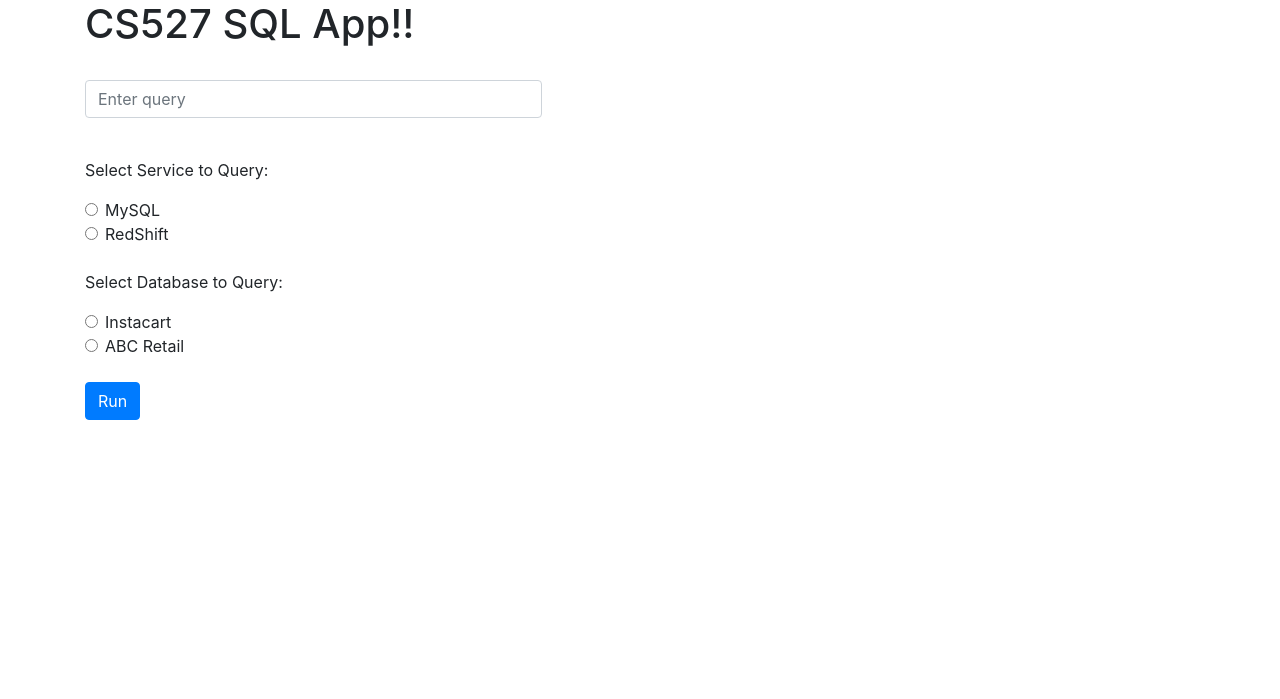
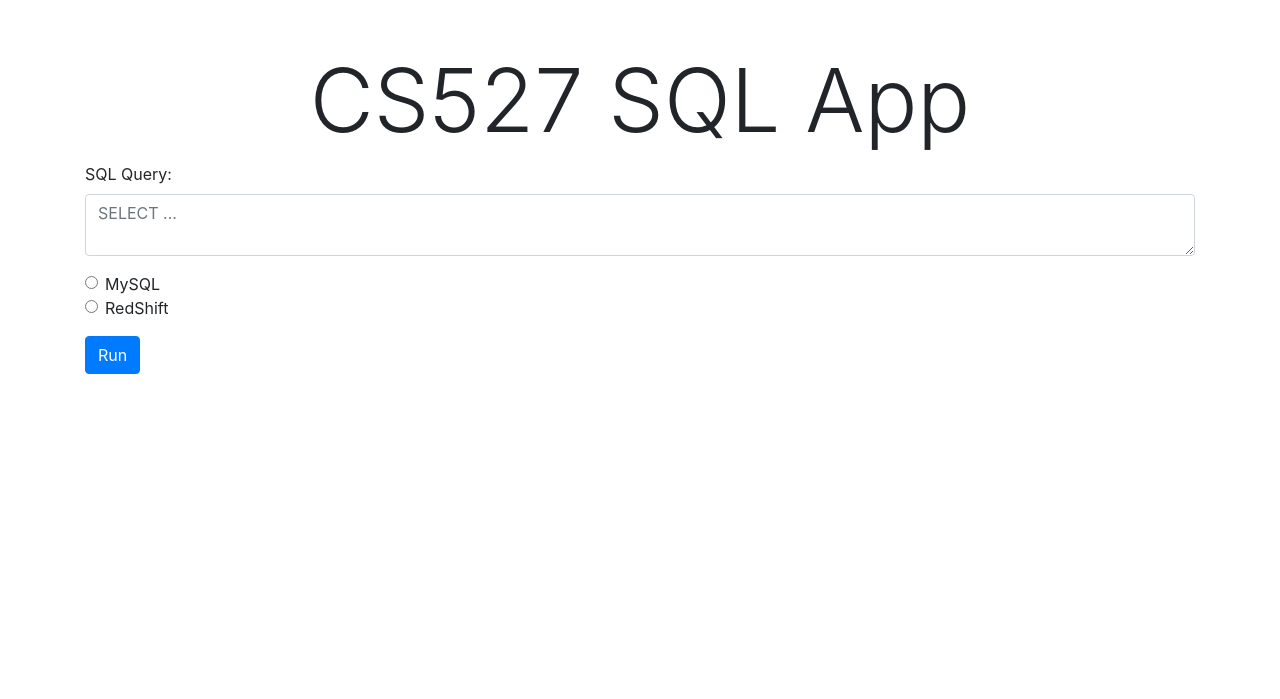
Before and after one commit to Hassan-Khurshid/Instacart-Webapp, a Flask app: page / in a window 1280 px wide. Shown: the top 699 px of the page. Run offline with Flask 2, Linux system fonts and the light colour scheme; some libraries are stand-ins or nearby versions.

Commit message:
copied over niccolo's changes

```diff
--- a/templates/index.html
+++ b/templates/index.html
@@ -4,121 +4,63 @@
 {% endblock %}
 
 {%block body%}
-        <div class="container">
-            <h1>CS527 SQL App!!</h1>
+<div class="container my-5">
+   <div class="row-fluid">
+      <h1 class="display-2 text-center">CS527 SQL App</h1>
       <form class = "form" action="/queryresults" method="POST">
-                <div class="form-row">
-                    <div class="col-md-5">
          <div class="form-group">
-                            <label for="Query"></label>
-                            <input type="text" name="query" class="form-control" id="query" placeholder="Enter query">
+            <label for="query">SQL Query:</label>
+            <!-- <input type="text" name="query" class="form-control" id="query" placeholder="SELECT ..."> -->
+            <textarea class="form-control" id="query" name="query" placeholder="SELECT ..."></textarea>
          </div>
-                    </div>
-                </div>
-
-                <br>
-
-                <div>
-                    <p>Select Service to Query:</p>
+         <div class="form-group">
             <div class="form-check">
-                        <input class="form-check-input" type="radio" name="serviceop" id="mysql" value="mysql">
+               <input class="form-check-input" type="radio" name="dboption" id="mysql" value="mysql">
                <label class="form-check-label" for="exampleRadios1">
                   MySQL
                </label>
             </div>
-
             <div class="form-check">
-                        <input class="form-check-input" type="radio" name="serviceop" id="redshift" value="redshift">
+               <input class="form-check-input" type="radio" name="dboption" id="redshift" value="redshift">
                <label class="form-check-label" for="exampleRadios1">
                   RedShift
                </label>
             </div>
          </div>
-
-                <br>
-                <div>
-                    <p>Select Database to Query:</p>
-                    <div class="form-check">
-                        <input class="form-check-input" type="radio" name="dbop" id="instacart" value="instacart">
-                        <label class="form-check-label" for="exampleRadios1">
-                        Instacart
-                        </label>
+         <div class="form-group">
+            <button type="submit" class="btn btn-primary">
+               Run
+            </button>
          </div>
-
-                    <div class="form-check">
-                        <input class="form-check-input" type="radio" name="dbop" id="abc" value="abc">
-                        <label class="form-check-label" for="exampleRadios1">
-                        ABC Retail
-                        </label>
+      </form>
    </div>
-                </div>
-
-
-                    <br>
-                <button type="submit" class="btn btn-primary">Run</button>
-            </form>
-
-            <br>
-            <!-- <div>
-                <h1>TEST BLOCK BEFORE</h1>
-             </div>  -->
-
-            {% if service_type %}
-            <p>Service Queried: {{ service_type}}</p>
-            {% endif %}
 
    {% if db_type %}
    <p>Database Queried: {{ db_type }}</p>
    {% endif %}
-
-
    {% if time %}
-            <p>Time Elapsed: {{ time }} seconds!</p>
+   <p>Query execution time: {{ (time*1000)|round(3) }} milliseconds.</p>
    {% endif %}
 
-            <!-- {% if query %}
-            <p>Results: {{ query }}</p>
-            {% endif %} -->
-
-            <!-- <p>Results: {{ query }}!</p> -->
-            <!-- {{query}} -->
-
-            <table class="table table-bordered table-sm">
-            {% if col_names %}
+   {% if query %}
+   <div class="table-responsive">
+      <table class="table-striped table-bordered">
+         <!-- This row (table headers) needs to be parameterized according to the number of columns. We could do this by storing the column names in another variable, just like {{query}} w/ the actual content, so then Jinja can loop through it and add a bunch of <th></th> tags...
          <tr>
-                {% for item in col_names %}
-                    <td>{{ item }}</td>
-                {% endfor %}
-                </tr>
-            {% endif %}
-
+            <th>Something</th>
+            <th>Something2</th>
+         </tr> -->
          {% for thing in query %}
          <tr>
             {% for item in thing %}
-                  <td>{{ item }}</td>
+            <td class='px-2 py-1'>{{ item }}</td>
             {% endfor %}
          </tr>
          {% endfor %}
       </table>
+   </div>
+   {% endif %}
+   <!--Knowns: "query" is a sequence, not a string or a mapping. We can also iterate over it. Using a replace filter to restore carriage returns inside the braces with query doesn't work.-->
+</div>
 
- <!-- {{query}} -->
-
- <br><br><br><br><br><br><br><br><br><br>
-
-<!-- <div>
-    <h5>
-       Knowns: "query" is a sequence, not a string or a mapping.<br>
-       We can also iterate over it.<br>
-       Using a replace filter to restore carriage returns inside the braces with query doesn't work.<br>
-
-    </h5>
- </div> -->
-
-
-
-
-
-            <!-- <button type="button" class="btn btn-link" href="/login">Login </button>
-            <button type="button" class="btn btn-primary"  href="/signup">Sign up</button> -->
-        </div>
 {% endblock %}
```
Lines whose indentation alone changed are shown as unchanged.
